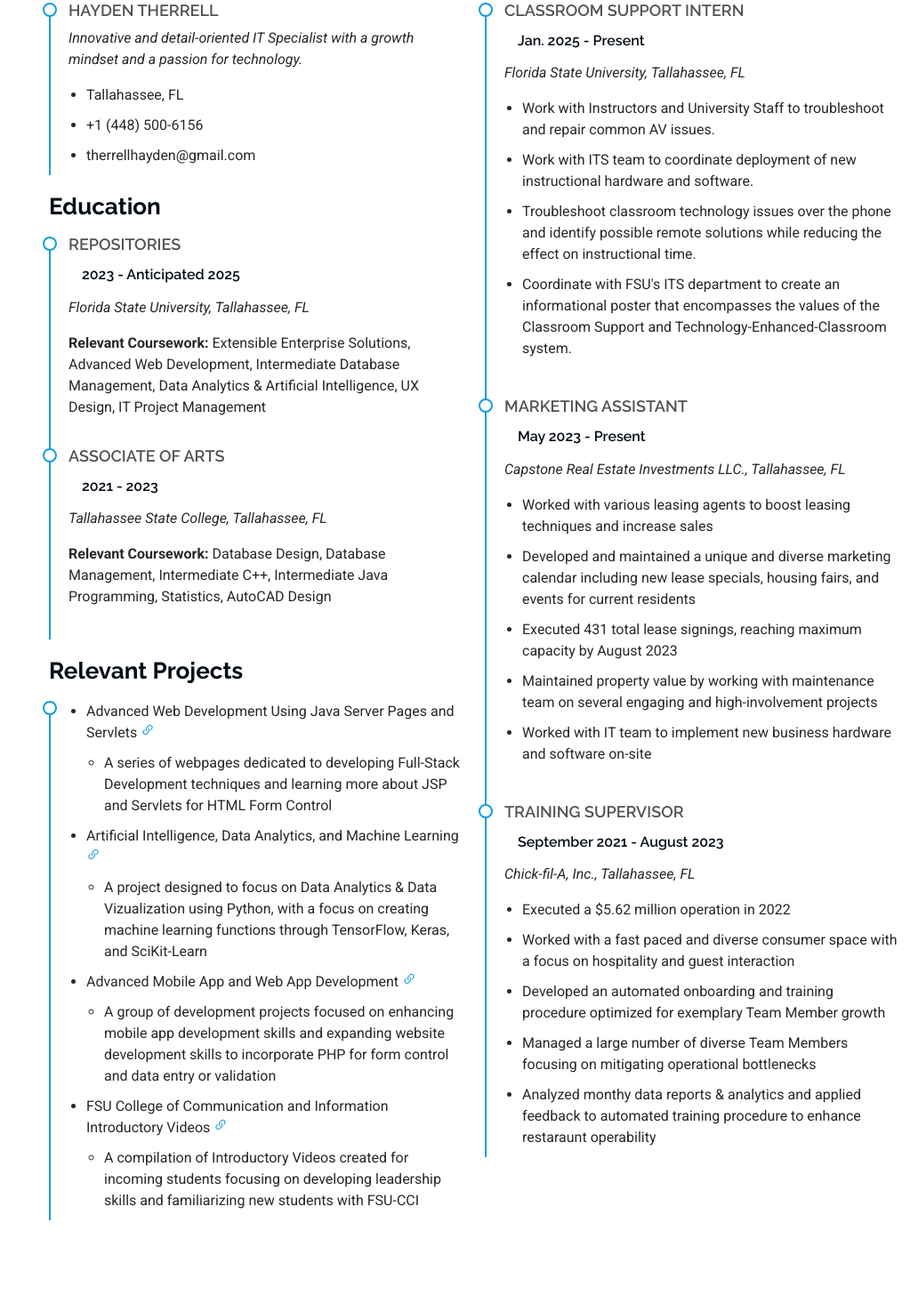
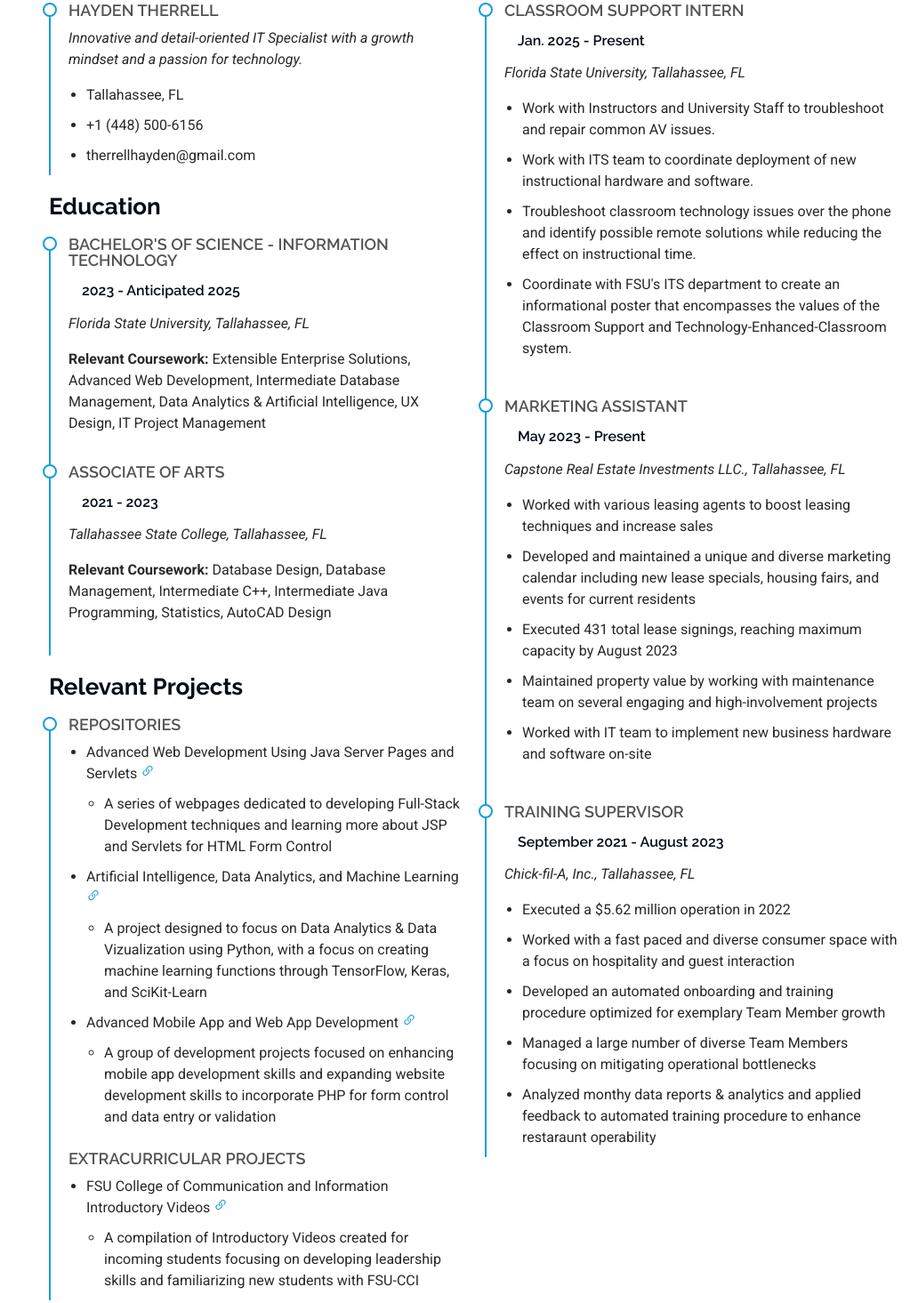
Before and after one commit to KhromaArceus/InteractiveResume, a plain HTML site: page index.html in a window 1280 px wide. Shown: the part 2506-3971 px from the top of the page at 89% size, without its empty margins (257-1280 px from the left). Drawn offline with Linux system fonts and the light colour scheme.

Commit message:
Edit to resume list, reformatting of list labels and headers.

```diff
--- a/index.html
+++ b/index.html
@@ -269,7 +269,7 @@
 
             <h3 class="resume-title">Education</h3>
             <div class="resume-item">
-              <h4>Repositories</h4>
+              <h4>Bachelor's of Science - Information Technology</h4>
               <h5>2023 - Anticipated 2025</h5>
               <p><em>Florida State University, Tallahassee, FL</em></p>
               <p><b>Relevant Coursework:</b> Extensible Enterprise Solutions, Advanced Web Development, Intermediate Database Management, Data Analytics & Artificial Intelligence, UX Design, IT Project Management</p>
@@ -284,6 +284,7 @@
 
             <h3 class="resume-title">Relevant Projects</h3>
             <div class="resume-item">
+              <h4>Repositories</h4>
               <ul>
                 <li>Advanced Web Development Using Java Server Pages and Servlets
                   <a class="icon-link" href="https://bitbucket.org/hmt23a/lis4368">
@@ -318,6 +319,9 @@
                     <ul>
                         <li>A group of development projects focused on enhancing mobile app development skills and expanding website development skills to incorporate PHP for form control and data entry or validation</li>
                     </ul>
+                </ul>
+                <h4>Extracurricular Projects</h4>
+                <ul>
                 <li>FSU College of Communication and Information Introductory Videos
                   <a class="icon-link" href="https://www.youtube.com/watch?v=ZkzONUWaMQY&list=PL8IatMfhWCh72sjA7KGy7TKbpxU25NgUP&pp=gAQB">
                     <svg xmlns="http://www.w3.org/2000/svg" width="16" height="16" fill="currentColor" class="bi bi-link-45deg" #viewBox="0 0 16 16">
```
